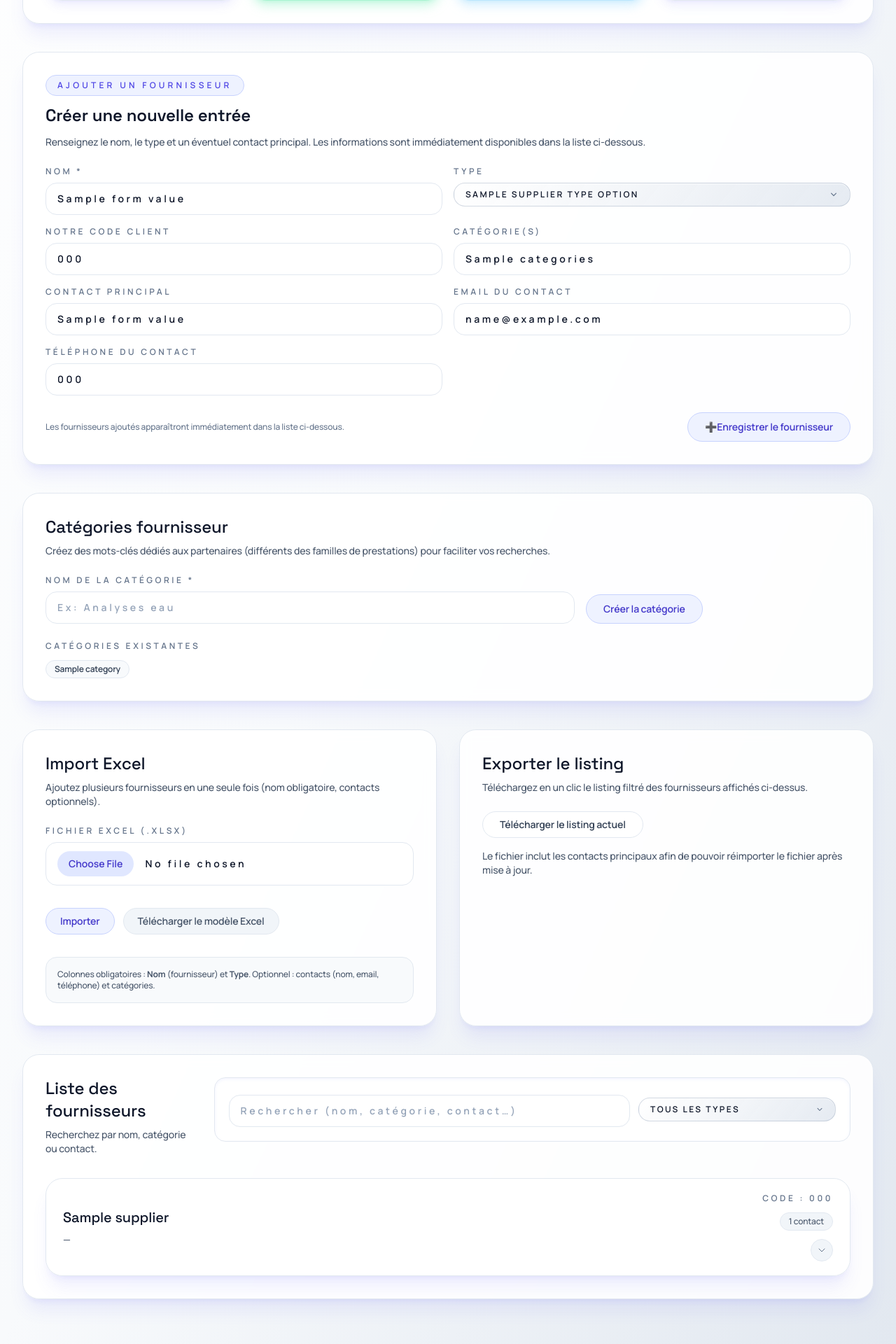
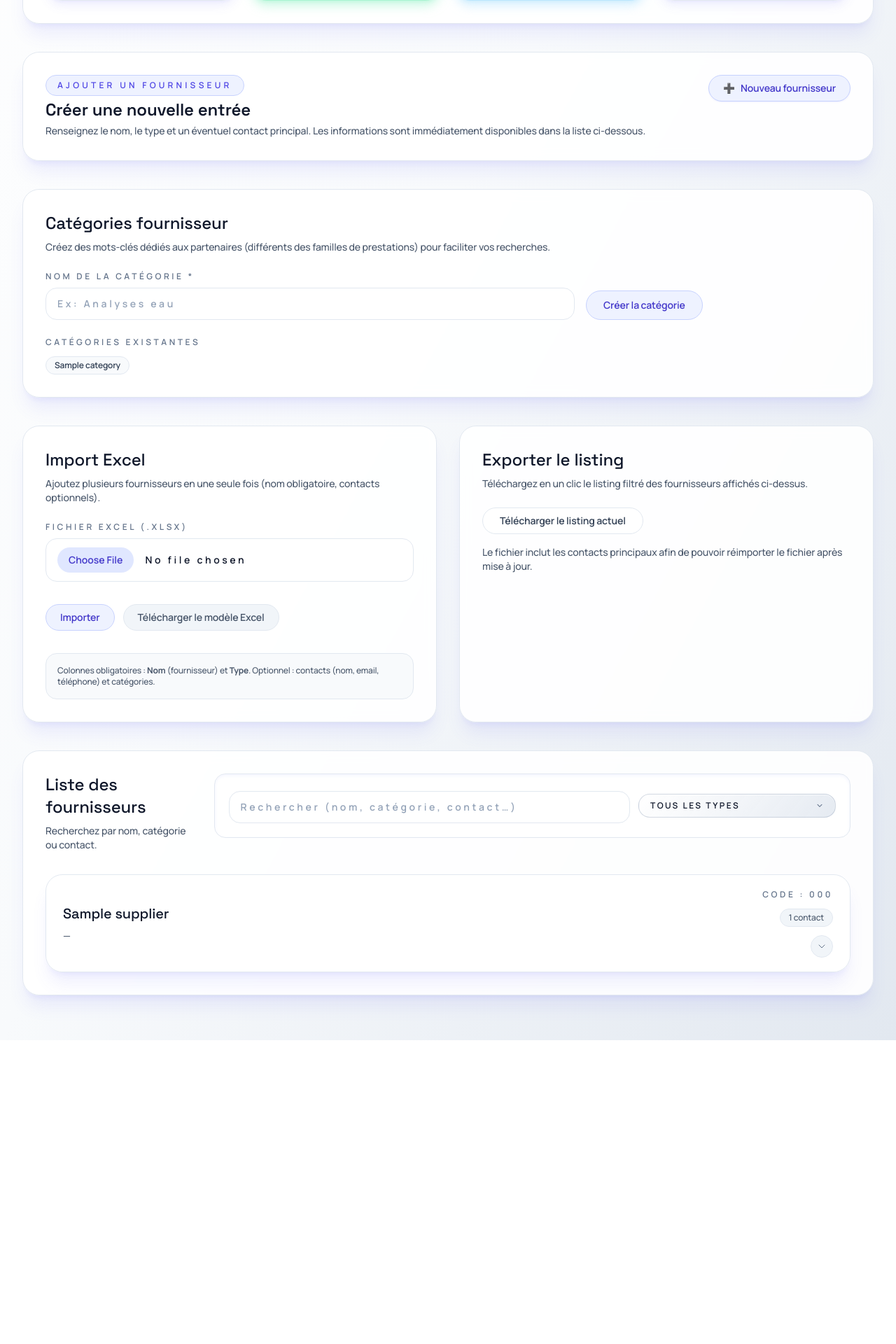
Before and after one commit to Emb3dev/crm_local, a Python web app: template templates/suppliers_list.html in a window 1280 px wide. Shown: the part 883-2803 px from the top of the page at 70% size. After the commit the page ends 2369 px from the top, so only its background shows below. Run offline with Jinja, Linux system fonts and the light colour scheme; the template is opened without the code that fills it: most values are stand-ins (such as "Sample title", 1, 10 or a date in 2020); some libraries are stand-ins or nearby versions.

Commit message:
Add toggle button for new supplier creation

```diff
--- a/templates/suppliers_list.html
+++ b/templates/suppliers_list.html
@@ -103,12 +103,23 @@
   </div>
 
   <div class="{{ card_shell() }}">
-    <div class="space-y-3">
-      <span class="inline-flex w-fit items-center gap-2 rounded-full border border-indigo-200 bg-indigo-50 px-4 py-1.5 text-xs font-semibold uppercase tracking-[0.35em] text-indigo-600 dark:border-indigo-400/40 dark:bg-indigo-500/10 dark:text-indigo-100">Ajouter un fournisseur</span>
-      <h2 class="font-display text-2xl font-semibold text-slate-900 transition-colors duration-300 dark:text-white">Créer une nouvelle entrée</h2>
-      <p class="text-sm text-slate-600 transition-colors duration-300 dark:text-slate-300">Renseignez le nom, le type et un éventuel contact principal. Les informations sont immédiatement disponibles dans la liste ci-dessous.</p>
+    <div class="flex flex-col gap-4 sm:flex-row sm:items-center sm:justify-between">
+      <div class="space-y-1">
+        <span class="inline-flex w-fit items-center gap-2 rounded-full border border-indigo-200 bg-indigo-50 px-4 py-1.5 text-xs font-semibold uppercase tracking-[0.35em] text-indigo-600 dark:border-indigo-400/40 dark:bg-indigo-500/10 dark:text-indigo-100">Ajouter un fournisseur</span>
+        <h2 class="font-display text-2xl font-semibold text-slate-900 transition-colors duration-300 dark:text-white">Créer une nouvelle entrée</h2>
+        <p class="text-sm text-slate-600 transition-colors duration-300 dark:text-slate-300">Renseignez le nom, le type et un éventuel contact principal. Les informations sont immédiatement disponibles dans la liste ci-dessous.</p>
+      </div>
+      <button
+        id="toggleSupplierForm"
+        type="button"
+        aria-expanded="false"
+        class="inline-flex items-center gap-2 self-start rounded-full border border-indigo-200 bg-indigo-50 px-5 py-2 text-sm font-semibold text-indigo-700 shadow-sm shadow-indigo-500/10 transition hover:bg-indigo-100 focus:outline-none focus-visible:ring-2 focus-visible:ring-indigo-200 dark:border-indigo-400/40 dark:bg-indigo-500/10 dark:text-white dark:hover:bg-indigo-400/20 dark:focus-visible:ring-indigo-400"
+      >
+        <span aria-hidden="true">➕</span>
+        Nouveau fournisseur
+      </button>
     </div>
-    <form action="/fournisseurs/new" method="post" class="mt-6 grid gap-4 md:grid-cols-2">
+    <form id="newSupplierForm" action="/fournisseurs/new" method="post" class="mt-6 grid hidden gap-4 md:grid-cols-2">
       <label class="{{ form_label() }}">
         <span>Nom *</span>
         <input name="name" value="{{ form_values.name }}" required placeholder="Ex: Laboratoire Aquatest" class="mt-2 w-full rounded-2xl border border-slate-200 bg-white px-4 py-3 text-sm text-slate-900 placeholder:text-slate-400 focus:border-indigo-300 focus:outline-none focus:ring-2 focus:ring-indigo-200 dark:border-white/10 dark:bg-white/10 dark:text-white dark:focus:ring-indigo-400/70" />
@@ -161,6 +172,18 @@
         {% if suggestion %}<option value="{{ suggestion }}">{% endif %}
       {% endfor %}
     </datalist>
+    <script>
+      const toggleSupplierForm = document.getElementById('toggleSupplierForm');
+      const supplierForm = document.getElementById('newSupplierForm');
+      toggleSupplierForm?.addEventListener('click', () => {
+        const isExpanded = toggleSupplierForm.getAttribute('aria-expanded') === 'true';
+        toggleSupplierForm.setAttribute('aria-expanded', String(!isExpanded));
+        supplierForm?.classList.toggle('hidden');
+        if (!isExpanded) {
+          supplierForm?.querySelector('input[name="name"]')?.focus();
+        }
+      });
+    </script>
   </div>
 
   <div class="{{ card_shell() }}">
```
